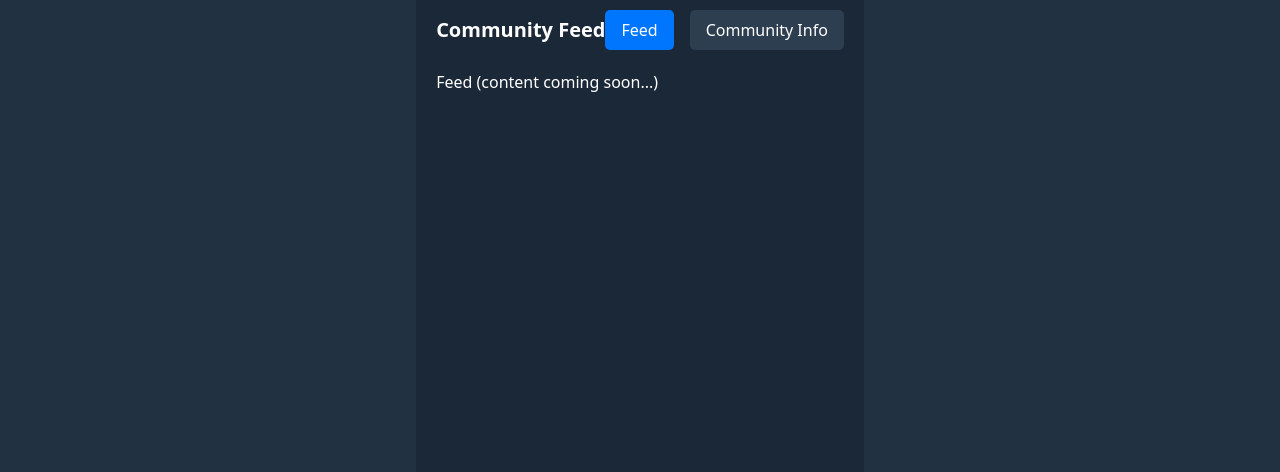
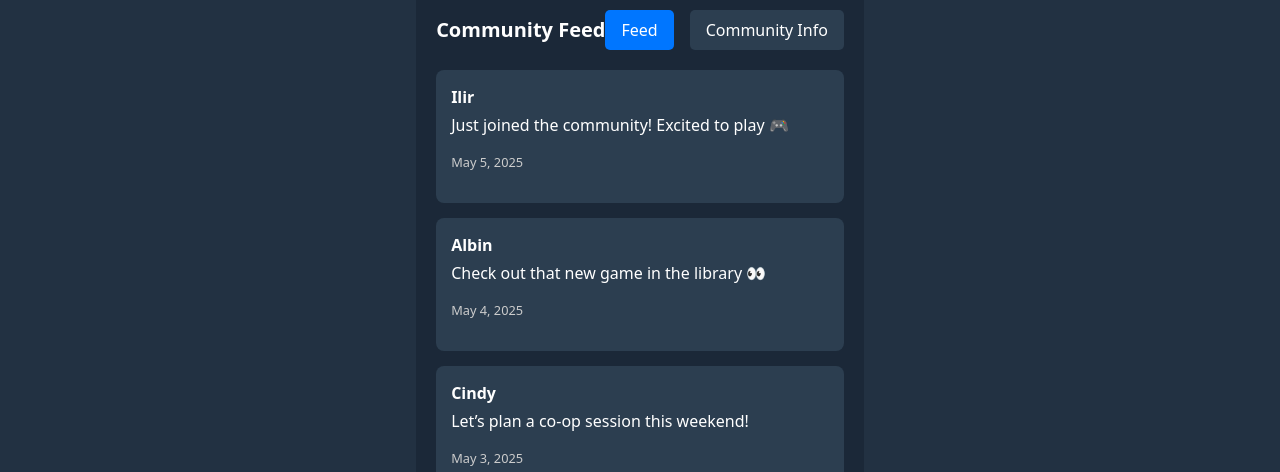
Before and after one commit to paceuniversity/PlaySync, a React (Vite) app in the folder client/: page /community in a window 1280 px wide. Shown: the part 328-800 px from the top of the page. Built offline with nearby package versions, Linux system fonts and the light colour scheme; no server answers.

Commit message:
Update CommunityFeed.tsx

```diff
--- a/client/src/components/Community/CommunityFeed.tsx
+++ b/client/src/components/Community/CommunityFeed.tsx
@@ -6,9 +6,21 @@ type CommunityData = {
   description: string;
 };
 
+type CommunityPost = {
+  author: string;
+  message: string;
+  timestamp: string;
+};
+
 const CommunityFeed = () => {
   const [activeTab, setActiveTab] = useState<'Feed' | 'Community Info'>('Feed');
   const [community, setCommunity] = useState<CommunityData | null>(null);
+
+  const communityPosts: CommunityPost[] = [
+    { author: 'Ilir', message: 'Just joined the community! Excited to play 🎮', timestamp: 'May 5, 2025' },
+    { author: 'Albin', message: 'Check out that new game in the library 👀', timestamp: 'May 4, 2025' },
+    { author: 'Cindy', message: 'Let’s plan a co-op session this weekend!', timestamp: 'May 3, 2025' },
+  ];
 
   useEffect(() => {
     fetch('/api/community')
@@ -67,7 +79,19 @@ const CommunityFeed = () => {
 
       <div style={{ marginTop: '20px', color: 'white' }}>
         {activeTab === 'Feed' ? (
-          <p>Feed (content coming soon...)</p>
+          <div style={{ display: 'flex', flexDirection: 'column', gap: '15px' }}>
+            {communityPosts.map((post, index) => (
+              <div key={index} style={{
+                backgroundColor: '#2c3e50',
+                padding: '15px',
+                borderRadius: '8px',
+              }}>
+                <p style={{ fontWeight: 'bold', marginBottom: '4px' }}>{post.author}</p>
+                <p>{post.message}</p>
+                <p style={{ fontSize: '0.8rem', color: '#ccc', marginTop: '8px' }}>{post.timestamp}</p>
+              </div>
+            ))}
+          </div>
         ) : (
           <div>
             <h3>{community?.name ?? 'Loading...'}</h3>
```
